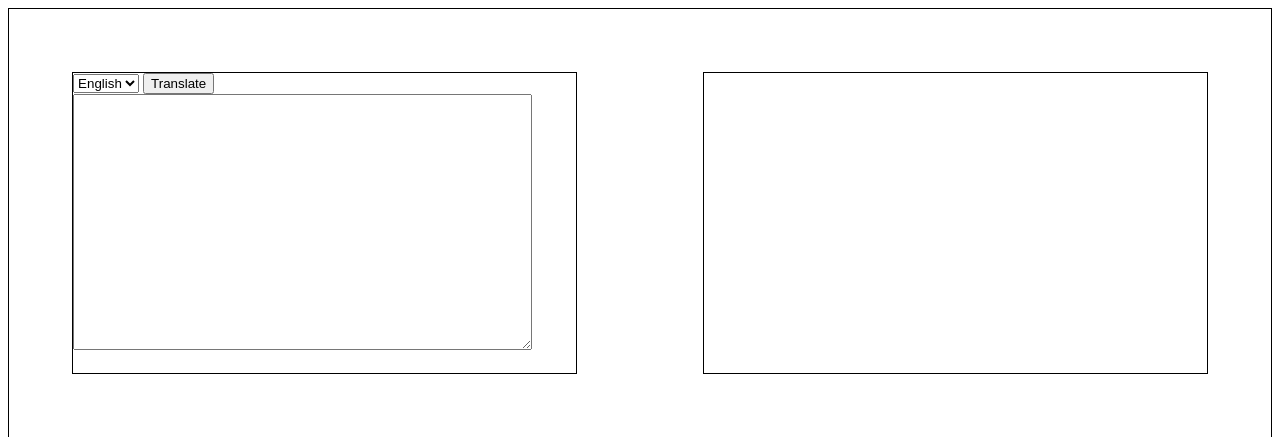
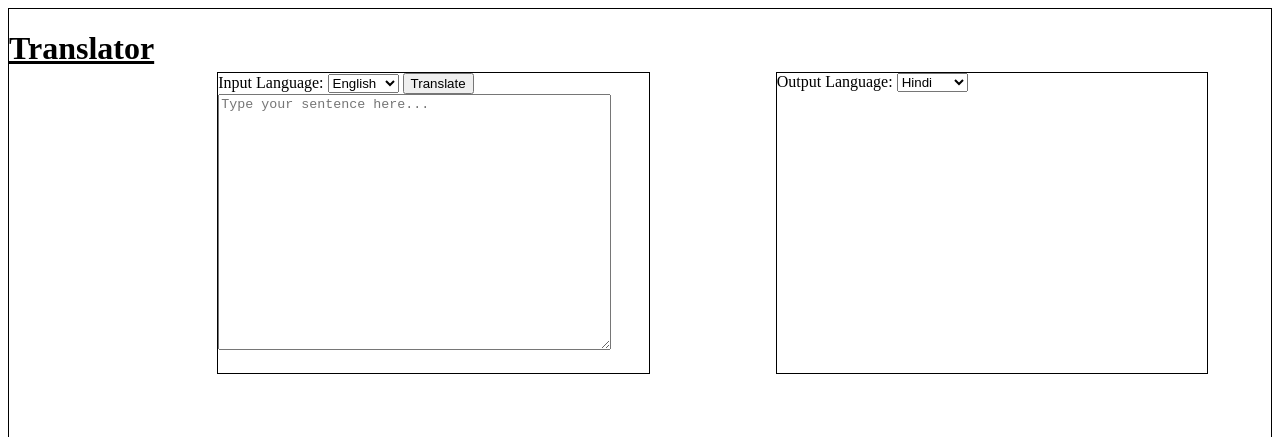
Before and after one commit to shalinitiwarindia/Translate-App, a plain HTML site: page index.html in a window 1280 px wide. Shown: the top 437 px of the page. Drawn offline with Linux system fonts and the light colour scheme.

Commit message:
Update index.html

```diff
--- a/index.html
+++ b/index.html
@@ -3,23 +3,38 @@
 <head>
     <meta charset="UTF-8">
     <meta name="viewport" content="width=device-width, initial-scale=1.0">
-    <title>Document</title>
-    <link rel="stylesheet" href="styles.css" />
+    <title>Translation App</title>
+    <link rel="stylesheet" href="styles.css">
 </head>
 <body>
     <div id="container">
+        <h1><u>Translator</u> </h1>
         <div id="input">
+            <label for="inp_lang">Input Language:</label>
             <select name="inp_lang" id="inp_lang">
                 <option value="en">English</option>
+                <option value="es">Spanish</option>
                 <option value="hi">Hindi</option>
+                <option value="fr">French</option>
+                <!-- Add more languages here -->
             </select>
             <button onclick="Translate()">Translate</button>
-            <textarea name="input-text" id="input-text"></textarea>
+            <textarea name="input-text" id="input-text" placeholder="Type your sentence here..."></textarea>
+
         </div>
 
-        <div id="output"></div>
-
+        <div id="output">
+            <label for="out_lang">Output Language:</label>
+            <select name="out_lang" id="out_lang">
+                <option value="hi">Hindi</option>
+                <option value="es">Spanish</option>
+                <option value="en">English</option>
+                <option value="fr">French</option>
+                <!-- Add more languages here -->
+            </select>
+            <p id="output_value"></p>
+        </div>
     </div>
+    <script src="script.js"></script>
 </body>
 </html>
-<script src="script.js"></script>
```
